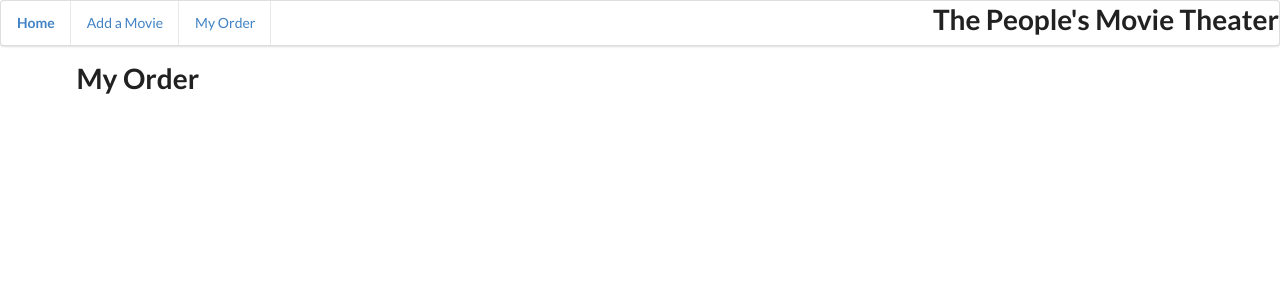
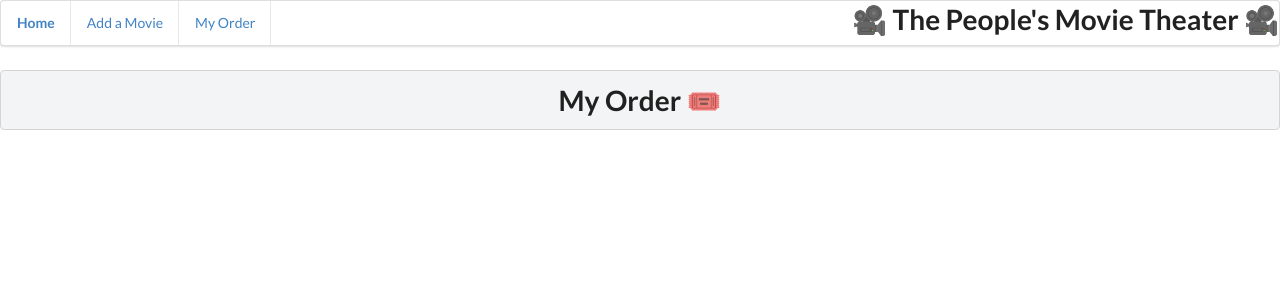
Before and after one commit to braillejord/The-Peoples-Movie-Theater, a React (Create React App) app: page /order-details in a window 1280 px wide. Shown: the top 300 px of the page. Built offline with nearby package versions, Linux system fonts and the light colour scheme; no server answers.

Commit message:
display h1 if no search results found

```diff
--- a/src/components/MainContent.js
+++ b/src/components/MainContent.js
@@ -4,12 +4,16 @@ import SingleMovie from "./SingleMovie";
 
 function MainContent({ movies, setMovieList, searchInput, setSearchInput }) {
 
-    const allMovies = movies.map((movie) => (
+    let allMovies = movies.map((movie) => (
         <SingleMovie
             key={movie.id}
             {...movie}
         />
     ))
+
+    if (movies.length === 0) {
+        allMovies = <h1>No Results Found</h1>
+    }
 
     return (
         <>
--- a/src/components/Navbar.js
+++ b/src/components/Navbar.js
@@ -16,7 +16,7 @@ function NavBar() {
                     <NavLink exact to="/order-details">My Order</NavLink>
                 </a>
                 <div className="right menu">
-                    <h1>The People's Movie Theater</h1>
+                    <h1>🎥 The People's Movie Theater 🎥</h1>
                 </div>
             </div>
         </>
--- a/src/components/Order.js
+++ b/src/components/Order.js
@@ -6,8 +6,9 @@ function Order({ ticketOrder }) {
 
     return (
         <>
+            <h1 className="ui center aligned block header">My Order 🎟️</h1>
             <div className="ui container">
-                <h1>My Order</h1>
+
             </div>
         </>
     );
--- a/src/index.css
+++ b/src/index.css
@@ -32,5 +32,5 @@ code {
 }
 
 /* html * {
-  background-color: black !important;
+  background-color: #301934 !important;
 } */
```
